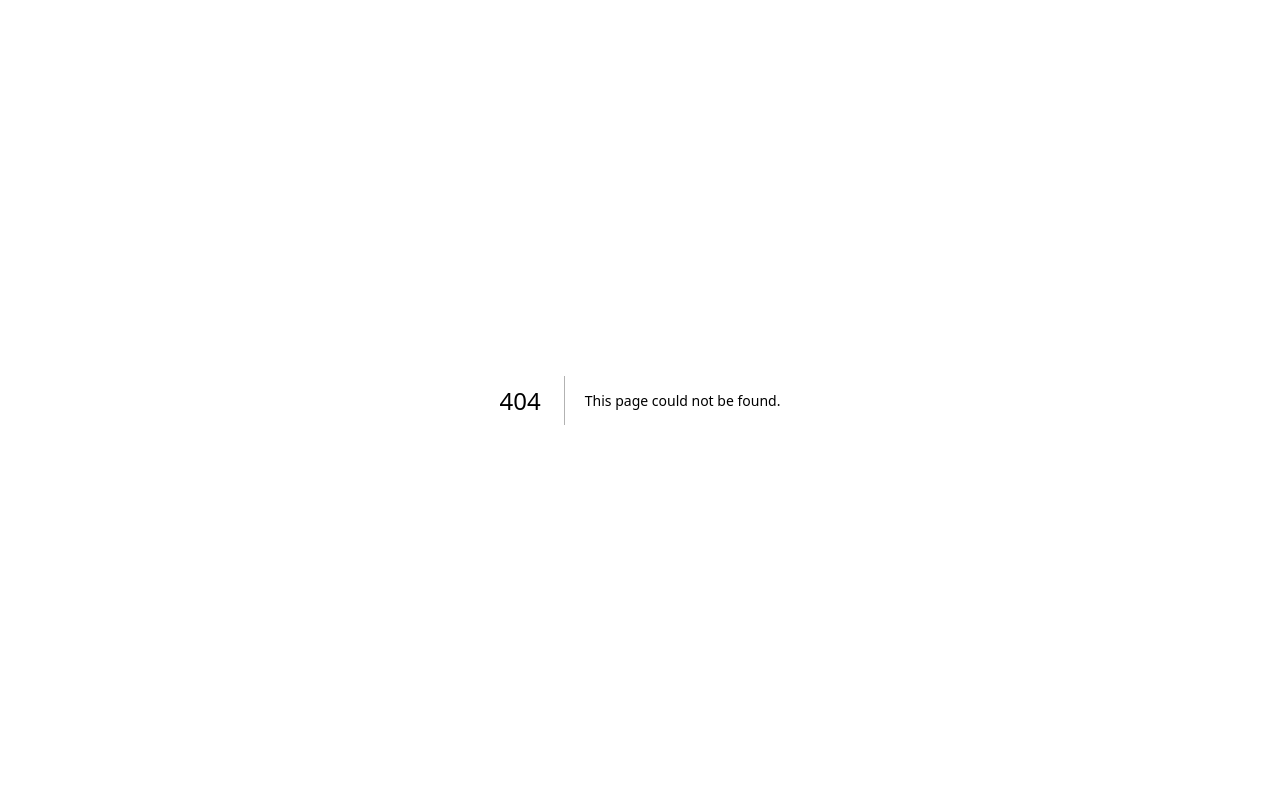
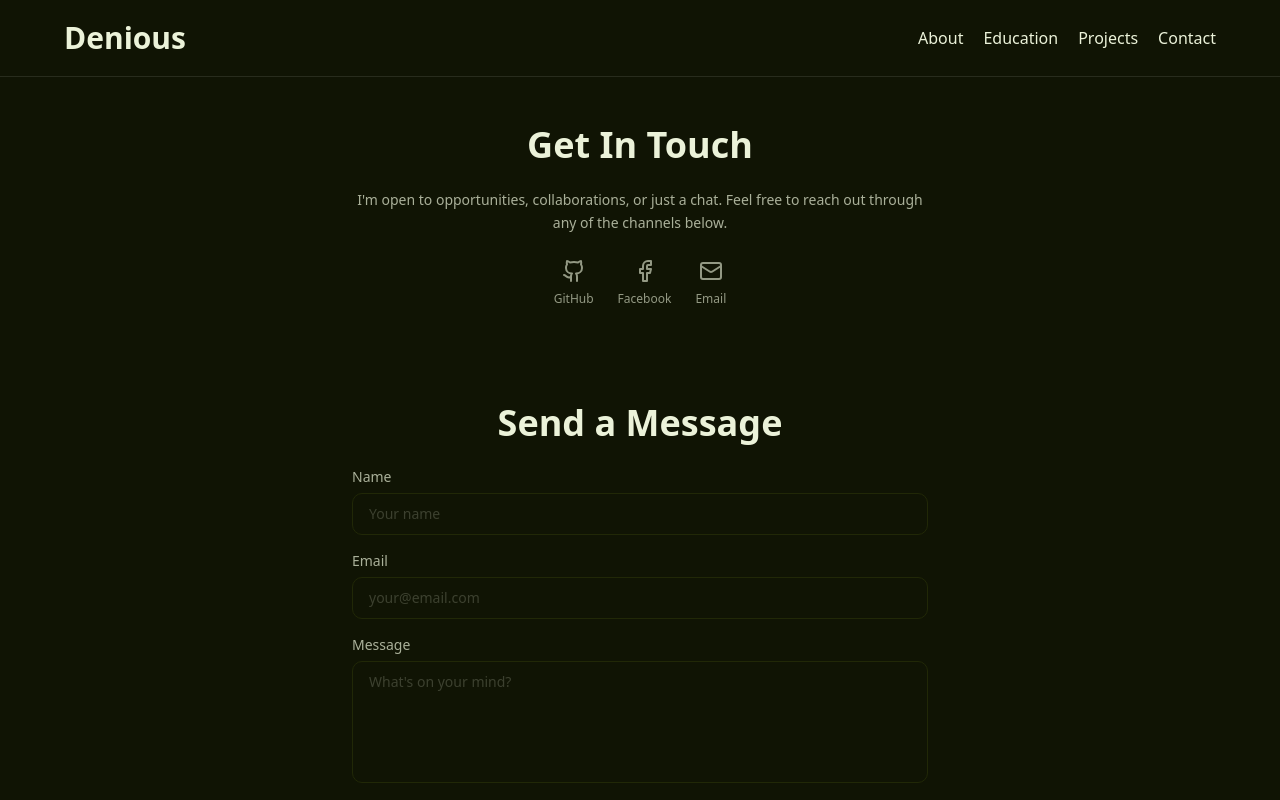
Before and after one commit to LourdenB15/portfolio, a Next.js app: page /contact in a window 1280 px wide. Before the commit this address had no page. Shown: the top 800 px of the page. Built offline with nearby package versions, Linux system fonts and the light colour scheme.

Commit message:
Add contact page

```diff
--- /dev/null
+++ b/app/(guest)/contact/page.tsx
@@ -0,0 +1,15 @@
+import Header from "@/components/common/Header";
+import Footer from "@/components/common/Footer";
+import GetInTouch from "@/components/contact/GetInTouch";
+import ContactForm from "@/components/contact/ContactForm";
+
+export default function ContactPage() {
+  return (
+    <>
+      <Header />
+      <GetInTouch />
+      <ContactForm />
+      <Footer />
+    </>
+  );
+}
--- a/components/common/Footer.tsx
+++ b/components/common/Footer.tsx
@@ -25,9 +25,13 @@ export default function Footer() {
         >
           <Facebook size={18} />
         </Link>
-        <span className="cursor-pointer hover:text-[#EBF2D9] transition-colors">
+        <Link
+          href="mailto:lourdenbaydal13@gmail.com"
+          aria-label="Email"
+          className="hover:text-[#EBF2D9] transition-colors"
+        >
           <Mail size={18} />
-        </span>
+        </Link>
       </div>
     </footer>
   );
--- a/components/common/Header.tsx
+++ b/components/common/Header.tsx
@@ -17,8 +17,8 @@ export default function Header() {
         <div className="hidden sm:flex gap-5 items-center">
           <Link href="/">About</Link>
           <Link href="/education">Education</Link>
-          <div>Gallery</div>
           <Link href="/projects">Projects</Link>
+          <Link href="/contact">Contact</Link>
         </div>
 
         <button
@@ -38,8 +38,12 @@ export default function Header() {
           <Link href="/education" onClick={() => setOpen(false)}>
             Education
           </Link>
-          <div>Gallery</div>
-          <Link href="/projects" onClick={() => setOpen(false)}>Projects</Link>
+          <Link href="/contact" onClick={() => setOpen(false)}>
+            Contact
+          </Link>
+          <Link href="/projects" onClick={() => setOpen(false)}>
+            Projects
+          </Link>
         </div>
       )}
     </header>
--- /dev/null
+++ b/components/contact/ContactForm.tsx
@@ -0,0 +1,87 @@
+"use client";
+
+import { useState } from "react";
+import Section from "@/components/common/Section";
+
+export default function ContactForm() {
+  const [form, setForm] = useState({ name: "", email: "", message: "" });
+
+  function handleChange(
+    e: React.ChangeEvent<HTMLInputElement | HTMLTextAreaElement>,
+  ) {
+    setForm((prev) => ({ ...prev, [e.target.name]: e.target.value }));
+  }
+
+  function handleSubmit(e: React.FormEvent) {
+    e.preventDefault();
+    console.log(form);
+  }
+
+  const inputClass =
+    "w-full bg-transparent border border-[#212807] rounded-lg px-4 py-2.5 text-sm outline-none focus:border-[#EBF2D9]/40 transition-colors placeholder:opacity-40";
+
+  return (
+    <Section>
+      <div className="max-w-xl mx-auto flex flex-col gap-6">
+        <div className="text-4xl font-bold text-center">Send a Message</div>
+
+        <form onSubmit={handleSubmit} className="flex flex-col gap-4">
+          <div className="flex flex-col gap-1.5">
+            <label htmlFor="name" className="text-sm opacity-70">
+              Name
+            </label>
+            <input
+              id="name"
+              name="name"
+              type="text"
+              placeholder="Your name"
+              value={form.name}
+              onChange={handleChange}
+              required
+              className={inputClass}
+            />
+          </div>
+
+          <div className="flex flex-col gap-1.5">
+            <label htmlFor="email" className="text-sm opacity-70">
+              Email
+            </label>
+            <input
+              id="email"
+              name="email"
+              type="email"
+              placeholder="your@email.com"
+              value={form.email}
+              onChange={handleChange}
+              required
+              className={inputClass}
+            />
+          </div>
+
+          <div className="flex flex-col gap-1.5">
+            <label htmlFor="message" className="text-sm opacity-70">
+              Message
+            </label>
+            <textarea
+              id="message"
+              name="message"
+              placeholder="What's on your mind?"
+              value={form.message}
+              onChange={handleChange}
+              required
+              rows={5}
+              className={`${inputClass} resize-none`}
+            />
+          </div>
+
+          <button
+            type="submit"
+            className="border border-[#212807] hover:bg-[#212807] transition-colors px-6 py-2.5 rounded-lg text-sm mt-2 cursor-pointer"
+          >
+            Send Message
+          </button>
+        </form>
+      </div>
+    </Section>
+  );
+}
--- /dev/null
+++ b/components/contact/GetInTouch.tsx
@@ -0,0 +1,48 @@
+import Link from "next/link";
+import { Github, Mail, Facebook } from "lucide-react";
+import Section from "@/components/common/Section";
+
+export default function GetInTouch() {
+  return (
+    <Section>
+      <div className="max-w-xl mx-auto text-center flex flex-col items-center gap-6">
+        <div className="text-4xl font-bold">Get In Touch</div>
+        <p className="opacity-70 text-sm leading-relaxed">
+          I&apos;m open to opportunities, collaborations, or just a chat. Feel
+          free to reach out through any of the channels below.
+        </p>
+
+        <div className="flex gap-6 items-center">
+          <Link
+            href="https://github.com/LourdenB15"
+            target="_blank"
+            aria-label="GitHub"
+            className="flex flex-col items-center gap-2 opacity-60 hover:opacity-100 transition-opacity"
+          >
+            <Github size={24} />
+            <span className="text-xs">GitHub</span>
+          </Link>
+
+          <Link
+            href="https://facebook.com/lourdenbaydal13"
+            target="_blank"
+            aria-label="Facebook"
+            className="flex flex-col items-center gap-2 opacity-60 hover:opacity-100 transition-opacity"
+          >
+            <Facebook size={24} />
+            <span className="text-xs">Facebook</span>
+          </Link>
+
+          <Link
+            href="mailto:lourdenbaydal13@gmail.com"
+            aria-label="Email"
+            className="flex flex-col items-center gap-2 opacity-60 hover:opacity-100 transition-opacity"
+          >
+            <Mail size={24} />
+            <span className="text-xs">Email</span>
+          </Link>
+        </div>
+      </div>
+    </Section>
+  );
+}
```
